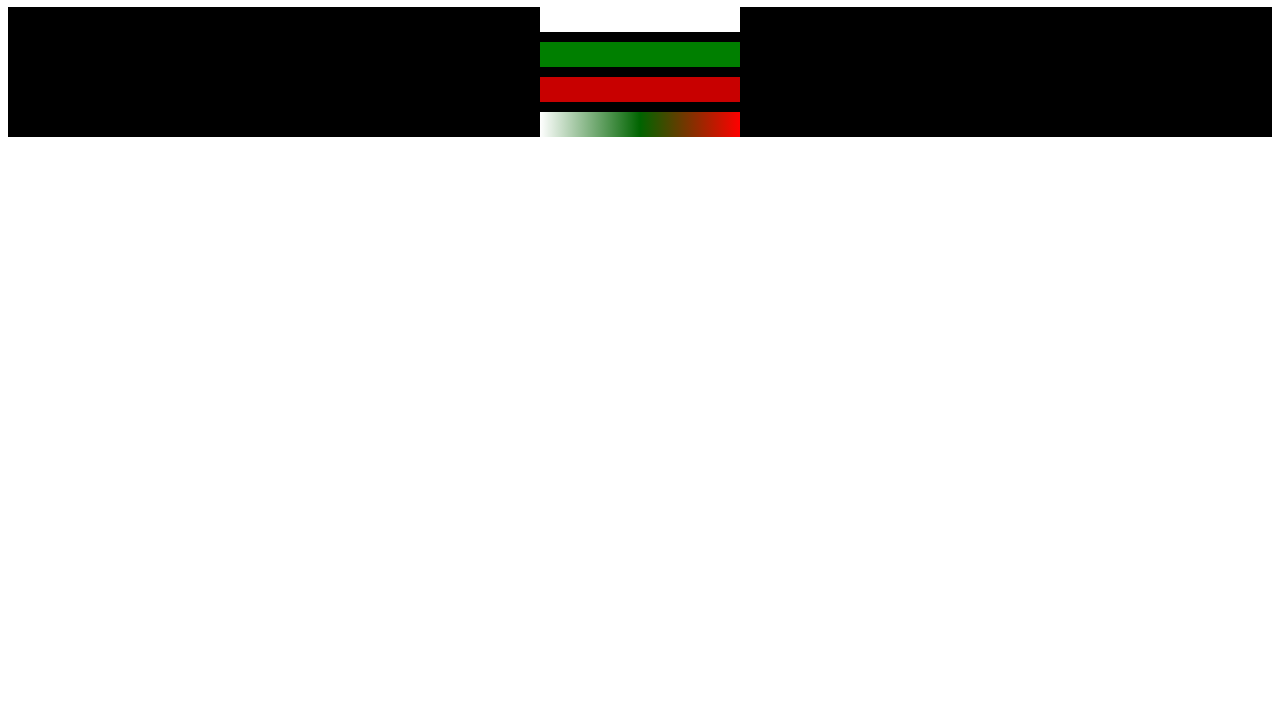
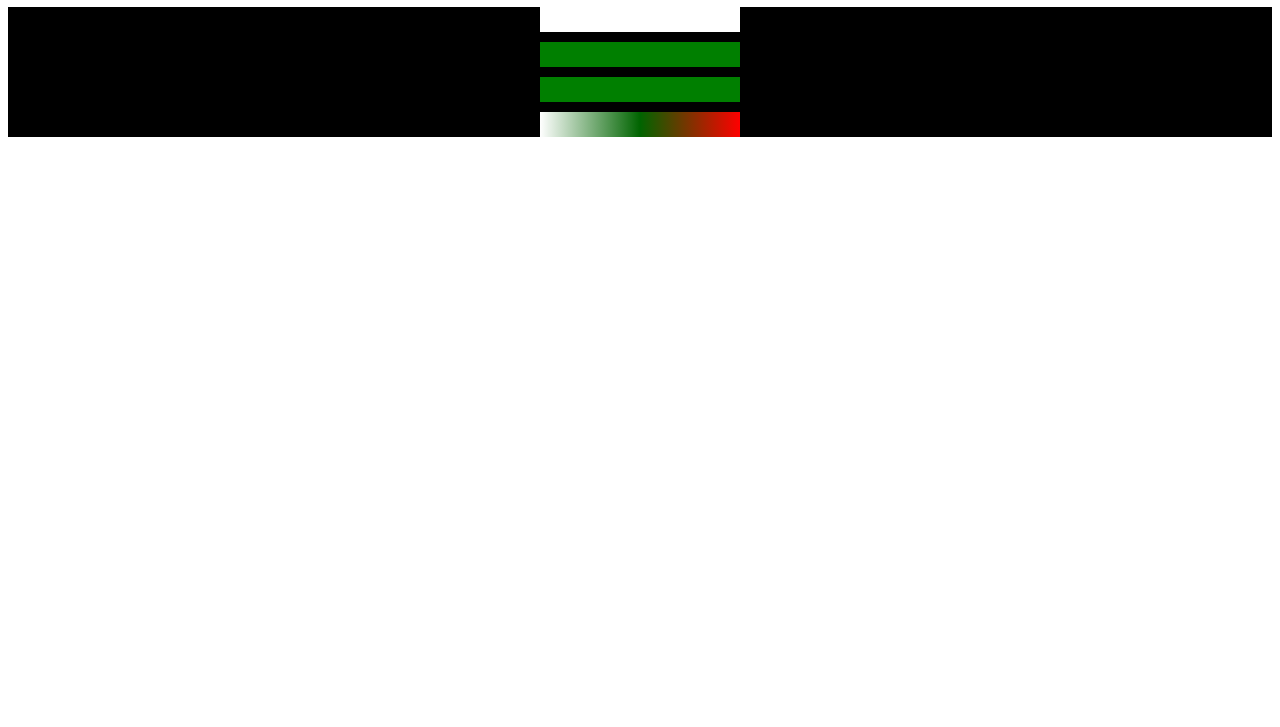
Before and after one commit to KoSeVenBe/Websites, a plain HTML site: page CSS_Color_Markers/index.html in a window 1280 px wide. Shown: the part 73-800 px from the top of the page. Drawn offline with Linux system fonts and the light colour scheme.

Commit message:
targeting two classes at the same time

```diff
--- a/CSS_Color_Markers/styles.css
+++ b/CSS_Color_Markers/styles.css
@@ -18,13 +18,10 @@ h1 {
     background-color: rgb(255, 255, 255);
   }
 
-  .two {
+  .two, .three {
     background-color: rgb(0, 127, 0);
   }
 
-  .three {
-    background-color: rgb(200, 0, 0);
-  }
 
   .four {
     background: linear-gradient(90deg, white, darkgreen, red);
```
